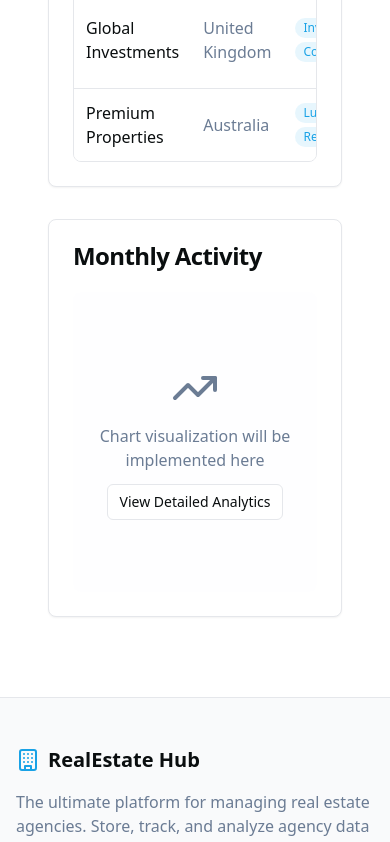
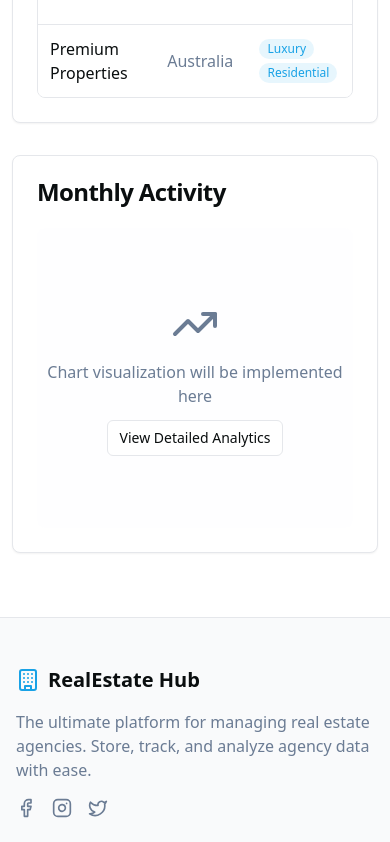
Before and after one commit to aymanelazami/realestatetracker, a React (Vite) app: page /dashboard in a window 390 px wide. Shown: the part 1236-2078 px from the top of the page. Built offline with nearby package versions, Linux system fonts and the light colour scheme; sample sign-in values are in the browser's storage.

Commit message:
Improve responsiveness of application
Make the application more responsive across different devices.

```diff
--- a/src/components/agencies/AgencyCard.tsx
+++ b/src/components/agencies/AgencyCard.tsx
@@ -7,10 +7,13 @@ import { Button } from '@/components/ui/button';
 import { Building, Globe, Mail, Phone, MapPin, ExternalLink } from 'lucide-react';
 import { cn } from '@/lib/utils';
 import { AgencyCardProps } from '@/types';
+import { useIsMobile } from '@/hooks/use-mobile';
 
 const AgencyCard: React.FC<AgencyCardProps> = ({ agency, className, style }) => {
+  const isMobile = useIsMobile();
+
   return (
-    <Link to={`/agency/${agency.id}`} className="block h-full">
+    <Link to={`/agency/${agency.id}`} className="block h-full w-full">
       <Card className={cn(
         "border overflow-hidden transition-all duration-300 h-full",
         "hover:shadow-md hover:border-primary/20",
@@ -19,24 +22,24 @@ const AgencyCard: React.FC<AgencyCardProps> = ({ agency, className, style }) =>
       )}
       style={style}
       >
-        <CardContent className="p-6 flex flex-col h-full">
-          <div className="flex items-start justify-between gap-3 mb-4">
+        <CardContent className="p-4 sm:p-6 flex flex-col h-full">
+          <div className="flex items-start justify-between gap-2 sm:gap-3 mb-3 sm:mb-4">
             <div className="flex-1 min-w-0">
-              <h3 className="text-xl font-semibold mb-1 truncate">{agency.name}</h3>
-              <div className="flex flex-wrap gap-1.5 mb-3">
-                {agency.category.slice(0, 3).map((cat, index) => (
-                  <Badge key={index} variant="secondary" className="animate-fade-in" style={{ animationDelay: `${index * 100}ms` }}>
+              <h3 className="text-lg sm:text-xl font-semibold mb-1 truncate">{agency.name}</h3>
+              <div className="flex flex-wrap gap-1 sm:gap-1.5 mb-2 sm:mb-3">
+                {agency.category.slice(0, isMobile ? 2 : 3).map((cat, index) => (
+                  <Badge key={index} variant="secondary" className="text-xs animate-fade-in" style={{ animationDelay: `${index * 100}ms` }}>
                     {cat}
                   </Badge>
                 ))}
-                {agency.category.length > 3 && (
-                  <Badge variant="outline">+{agency.category.length - 3}</Badge>
+                {agency.category.length > (isMobile ? 2 : 3) && (
+                  <Badge variant="outline" className="text-xs">+{agency.category.length - (isMobile ? 2 : 3)}</Badge>
                 )}
               </div>
             </div>
 
             {agency.logo ? (
-              <div className="h-14 w-14 rounded bg-secondary/50 flex items-center justify-center overflow-hidden">
+              <div className="h-10 w-10 sm:h-14 sm:w-14 rounded bg-secondary/50 flex items-center justify-center overflow-hidden shrink-0">
                 <img
                   src={agency.logo}
                   alt={`${agency.name} logo`}
@@ -44,52 +47,52 @@ const AgencyCard: React.FC<AgencyCardProps> = ({ agency, className, style }) =>
                 />
               </div>
             ) : (
-              <div className="h-14 w-14 rounded bg-primary/10 flex items-center justify-center">
-                <Building className="h-6 w-6 text-primary" />
+              <div className="h-10 w-10 sm:h-14 sm:w-14 rounded bg-primary/10 flex items-center justify-center shrink-0">
+                <Building className="h-5 w-5 sm:h-6 sm:w-6 text-primary" />
               </div>
             )}
           </div>
 
           {agency.description && (
-            <p className="text-muted-foreground text-sm mb-4 line-clamp-2">
+            <p className="text-muted-foreground text-xs sm:text-sm mb-3 sm:mb-4 line-clamp-2">
               {agency.description}
             </p>
           )}
 
-          <div className="flex-1 space-y-2.5">
-            <div className="flex items-start gap-2 text-sm">
-              <MapPin className="h-4 w-4 text-primary shrink-0 mt-0.5" />
-              <span className="text-muted-foreground">{agency.address}, {agency.city}, {agency.country}</span>
+          <div className="flex-1 space-y-1.5 sm:space-y-2.5 text-xs sm:text-sm">
+            <div className="flex items-start gap-1.5 sm:gap-2">
+              <MapPin className="h-3.5 w-3.5 sm:h-4 sm:w-4 text-primary shrink-0 mt-0.5" />
+              <span className="text-muted-foreground line-clamp-1">{agency.address}, {agency.city}, {agency.country}</span>
             </div>
 
-            <div className="flex items-center gap-2 text-sm">
-              <Phone className="h-4 w-4 text-primary" />
+            <div className="flex items-center gap-1.5 sm:gap-2">
+              <Phone className="h-3.5 w-3.5 sm:h-4 sm:w-4 text-primary" />
               <span className="text-muted-foreground">
                 {agency.phone}
               </span>
             </div>
 
-            <div className="flex items-center gap-2 text-sm">
-              <Mail className="h-4 w-4 text-primary" />
+            <div className="flex items-center gap-1.5 sm:gap-2">
+              <Mail className="h-3.5 w-3.5 sm:h-4 sm:w-4 text-primary" />
               <span className="text-muted-foreground truncate">
                 {agency.email}
               </span>
             </div>
 
             {agency.website && (
-              <div className="flex items-center gap-2 text-sm">
-                <Globe className="h-4 w-4 text-primary" />
+              <div className="flex items-center gap-1.5 sm:gap-2">
+                <Globe className="h-3.5 w-3.5 sm:h-4 sm:w-4 text-primary" />
                 <span className="text-muted-foreground flex items-center truncate">
                   {agency.website.replace(/^https?:\/\//, '')}
-                  <ExternalLink className="h-3 w-3 ml-1" />
+                  <ExternalLink className="h-2.5 w-2.5 sm:h-3 sm:w-3 ml-1" />
                 </span>
               </div>
             )}
           </div>
         </CardContent>
 
-        <CardFooter className="p-6 pt-0 mt-auto">
-          <Button variant="outline" className="w-full">
+        <CardFooter className="p-4 sm:p-6 pt-0 mt-auto">
+          <Button variant="outline" className="w-full text-sm h-9">
             View Details
           </Button>
         </CardFooter>
--- a/src/components/layout/MainLayout.tsx
+++ b/src/components/layout/MainLayout.tsx
@@ -22,13 +22,13 @@ const MainLayout: React.FC<MainLayoutProps> = ({
       <Header />
       <main
         className={cn(
-          "flex-1 pt-20",
-          !noPadding && "px-4 py-8 md:py-12",
+          "flex-1 pt-16 sm:pt-20",
+          !noPadding && "px-3 py-4 sm:px-4 sm:py-6 md:py-8 lg:py-12",
           className
         )}
       >
         <div className={cn(
-          !fullWidth && "container mx-auto",
+          !fullWidth && "container mx-auto px-0 sm:px-4",
           "animate-fade-in"
         )}>
           {children}
--- a/src/index.css
+++ b/src/index.css
@@ -102,19 +102,19 @@
   }
 
   h1 {
-    @apply text-4xl md:text-5xl;
+    @apply text-3xl sm:text-4xl md:text-5xl;
   }
 
   h2 {
-    @apply text-3xl md:text-4xl;
+    @apply text-2xl sm:text-3xl md:text-4xl;
   }
 
   h3 {
-    @apply text-2xl md:text-3xl;
+    @apply text-xl sm:text-2xl md:text-3xl;
   }
 
   h4 {
-    @apply text-xl md:text-2xl;
+    @apply text-lg sm:text-xl md:text-2xl;
   }
 
   /* Page transition animations */
@@ -172,4 +172,12 @@
   .text-balance {
     text-wrap: balance;
   }
+
+  .responsive-container {
+    @apply px-4 sm:px-6 md:px-8 lg:px-10 max-w-7xl mx-auto w-full;
+  }
+
+  .responsive-grid {
+    @apply grid grid-cols-1 sm:grid-cols-2 lg:grid-cols-3 xl:grid-cols-4 gap-4 sm:gap-6;
+  }
 }
```
